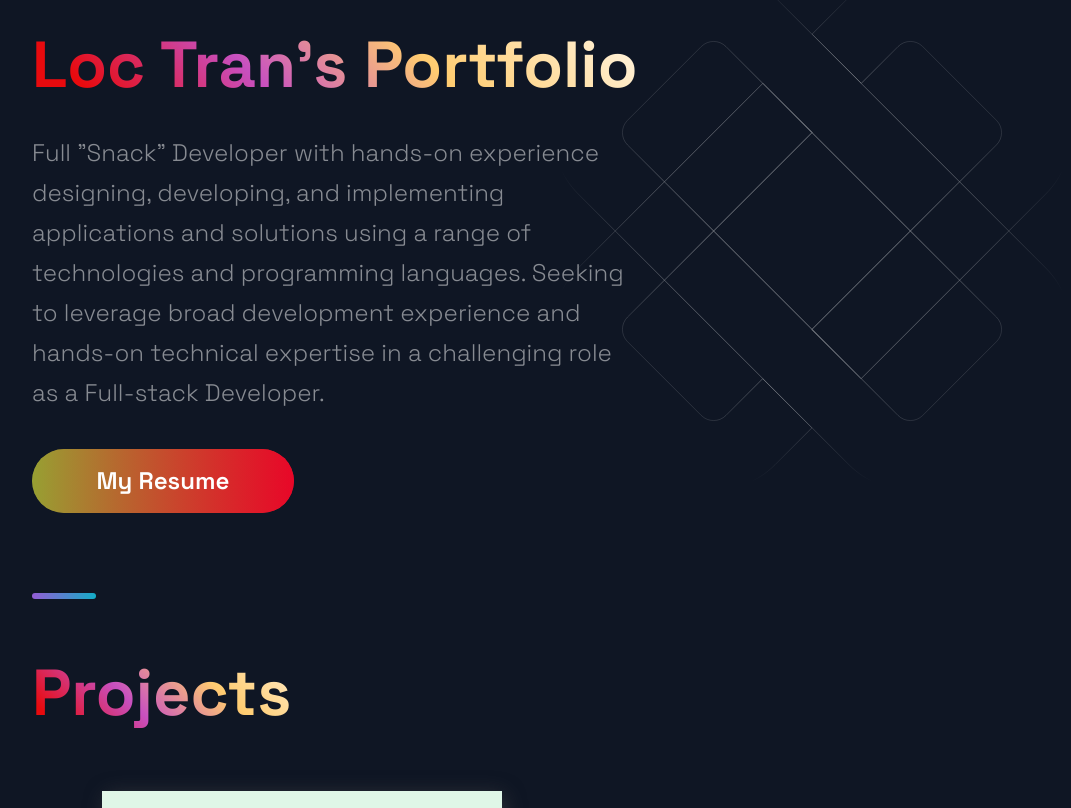
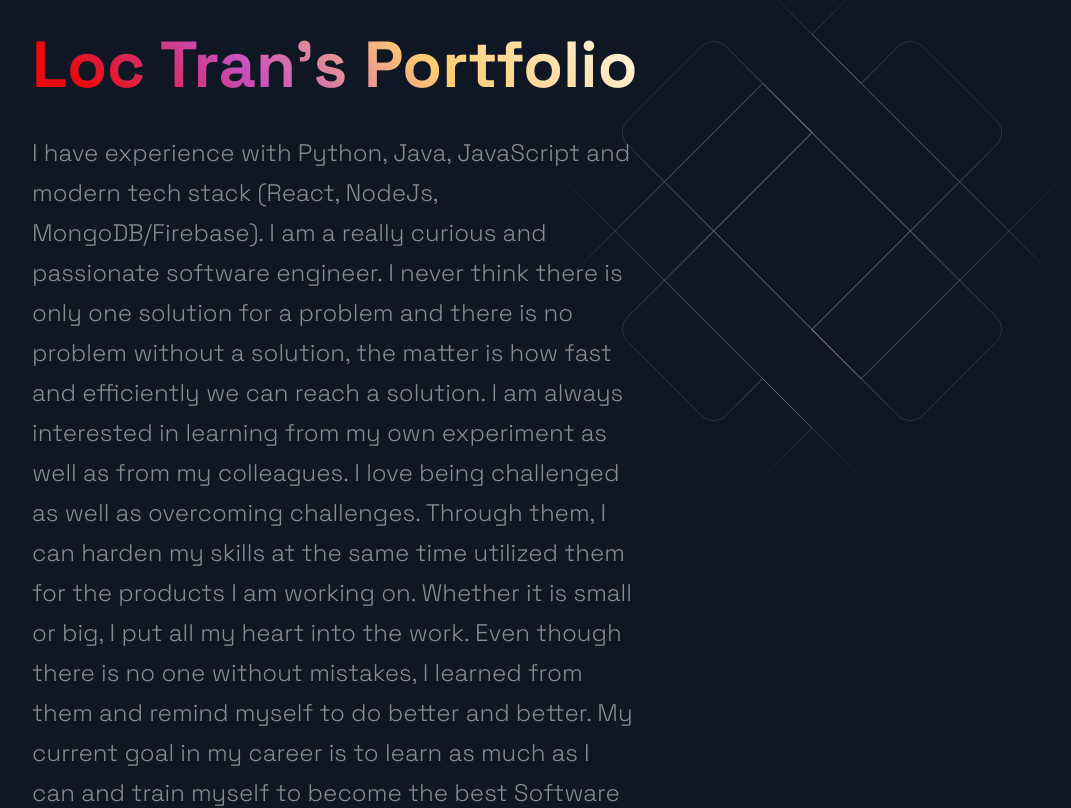
Before and after one commit to leonardotran/Personal-Website, a Next.js app: page / in a window 1280 px wide. Shown: the part 717-1525 px from the top of the page, without its empty margins (88-1159 px from the left). Built offline with nearby package versions, Linux system fonts and the light colour scheme.

Commit message:
fix about

```diff
--- a/src/components/Hero/Hero.js
+++ b/src/components/Hero/Hero.js
@@ -13,8 +13,14 @@ const Hero = (props) => (
           Loc Tran's Portfolio
         </SectionTitle>
         <SectionText>
-        Full "Snack" Developer with hands-on experience designing, developing, and implementing applications and solutions using a range of technologies and programming languages.
-      Seeking to leverage broad development experience and hands-on technical expertise in a challenging role as a Full-stack Developer.
+        I have experience with Python, Java, JavaScript and modern tech stack (React, NodeJs, MongoDB/Firebase). I am a really curious and passionate software engineer.
+        I never think there is only one solution for a problem and there is no problem without a solution, the matter is how fast and efficiently we can reach a solution.
+        I am always interested in learning from my own experiment as well as from my colleagues.
+        I love being challenged as well as overcoming challenges. Through them, I can harden my skills at the same time utilized them for the products I am working on.
+        Whether it is small or big, I put all my heart into the work.
+        Even though there is no one without mistakes, I learned from them and remind myself to do better and better.
+        My current goal in my career is to learn as much as I can and train myself to become the best Software Engineer possible.
+
         </SectionText>
         <Button onClick={() => window.location = "https://docs.google.com/document/d/1EOQSOZ9lq-iys6eJN4B-qjZSBsSMTZqxreIsWX5KViY/edit?usp=sharing"}>My Resume</Button>
       </LeftSection>
```
